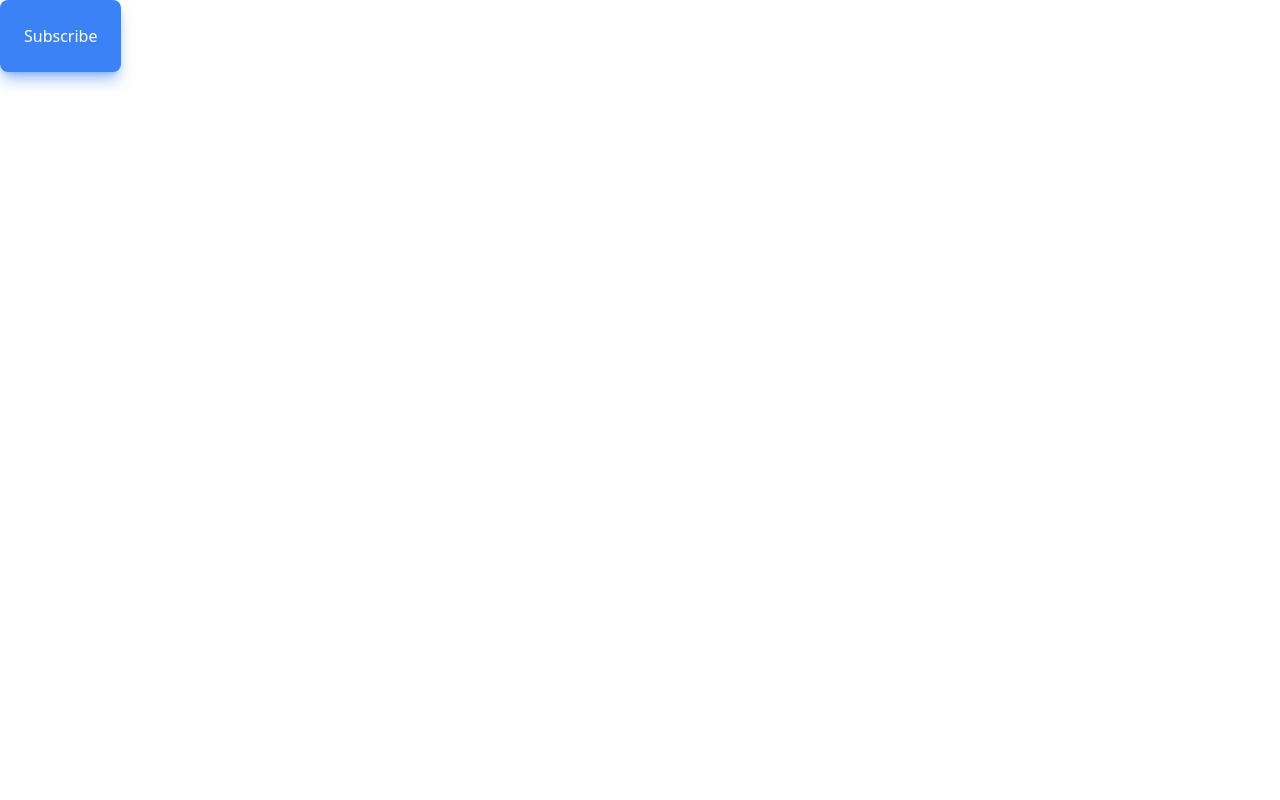
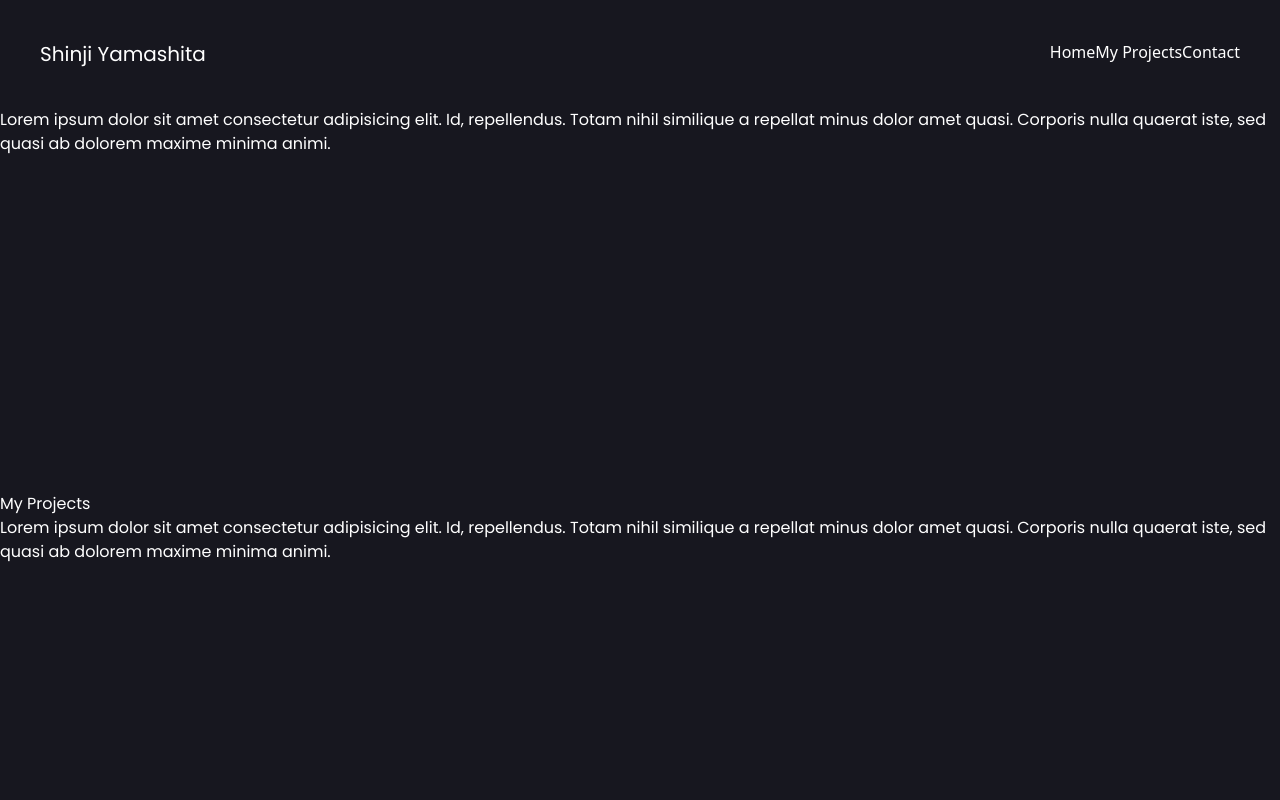
Before and after one commit to shinji-Yama77/shinji-website, a React (Create React App) app in the folder personal-website/: page / in a window 1280 px wide. Shown: the top 800 px of the page. Built offline with nearby package versions, Linux system fonts and the light colour scheme.

Commit message:
imported git scroll

```diff
--- a/personal-website/package.json
+++ b/personal-website/package.json
@@ -9,6 +9,7 @@
     "react": "^17.0.2",
     "react-dom": "^17.0.2",
     "react-scripts": "5.0.0",
+    "react-scroll": "^1.8.4",
     "web-vitals": "^2.1.2"
   },
   "scripts": {
--- a/personal-website/src/App.js
+++ b/personal-website/src/App.js
@@ -1,13 +1,13 @@
-import "./App.css";
-import "./index.css";
+import Navbar from './components/Navbar'
+import Hero from './components/Hero';
+import MiddleSection from './components/middleSection';
 
 function App() {
   return (
-    <div className="App">
-      <button className="rounded-lg p-6 text-white bg-blue-500 shadow-lg shadow-blue-500/50">
-        Subscribe
-      </button>
-    </div>
+    <>
+      <Hero />
+    </>
+
   );
 }
 
--- /dev/null
+++ b/personal-website/src/components/Hero.js
@@ -0,0 +1,19 @@
+import React from 'react'
+import Navbar from './Navbar';
+import MiddleSection from './middleSection';
+
+const Hero = () => {
+  return (
+    <main className='bg-body'>
+      <div className='p-10'>
+        <Navbar />
+      </div>
+      <MiddleSection />
+
+
+    </main>
+
+  )
+}
+
+export default Hero
--- /dev/null
+++ b/personal-website/src/components/Middle.module.css
@@ -0,0 +1,3 @@
+.box {
+  height: 500;
+}
--- /dev/null
+++ b/personal-website/src/components/Navbar.js
@@ -0,0 +1,19 @@
+import React from 'react'
+import {Link} from 'react-scroll';
+
+const Navbar = () => {
+  return (
+    <header className='flex justify-between text-white'>
+      <div>
+        <h1 className='font-Poppins text-xl'>Shinji Yamashita</h1>
+      </div>
+        <ul className='flex'>
+          <li><Link activeClass='active' to='home' spy={true} smooth={true}>Home</Link></li>
+          <li><Link activeClass='active' to='about' spy={true} smooth={true}>My Projects</Link></li>
+          <li><Link activeClass='active' to='contact' spy={true} smooth={true}>Contact</Link></li>
+      </ul>
+    </header>
+  )
+}
+
+export default Navbar
--- /dev/null
+++ b/personal-website/src/components/middleSection.js
@@ -0,0 +1,23 @@
+import React from 'react'
+import styles from "./Middle.module.css"
+
+const middleSection = (props) => {
+  return (
+    <main className='text-white font-Poppins'>
+      <div id='home' className='h-96'>
+        Lorem ipsum dolor sit amet consectetur adipisicing elit. Id, repellendus. Totam nihil similique a repellat minus dolor amet quasi. Corporis nulla quaerat iste, sed quasi ab dolorem maxime minima animi.
+      </div>
+      <div id='about' style={{ height: 500}}>
+        <h1>My Projects</h1>
+        Lorem ipsum dolor sit amet consectetur adipisicing elit. Id, repellendus. Totam nihil similique a repellat minus dolor amet quasi. Corporis nulla quaerat iste, sed quasi ab dolorem maxime minima animi.
+      </div>
+      <div id='contact' style={{ height: 1100}} >
+        <h1>This is Contact Section</h1>
+        Lorem ipsum dolor sit amet consectetur adipisicing elit. Id, repellendus. Totam nihil similique a repellat minus dolor amet quasi. Corporis nulla quaerat iste, sed quasi ab dolorem maxime minima animi.
+      </div>
+
+    </main>
+  )
+}
+
+export default middleSection
--- a/personal-website/src/index.css
+++ b/personal-website/src/index.css
@@ -1,3 +1,6 @@
+@import url('https://fonts.googleapis.com/css2?family=Poppins:wght@200;400&display=swap');
+
+
 @tailwind base;
 @tailwind components;
 @tailwind utilities;
--- a/personal-website/tailwind.config.js
+++ b/personal-website/tailwind.config.js
@@ -3,7 +3,14 @@ module.exports = {
     "./src/**/*.{js,jsx,ts,tsx}",
   ],
   theme: {
-    extend: {},
+    extend: {
+      colors: {
+        'body': '#17171F'
+      },
+      fontFamily: {
+        Poppins: ['Poppins', 'sans-serif'],
+      },
+    },
   },
   plugins: [],
 }
```
Also changed, not shown: 1 other file (tests, documents, lock files or other folders).
